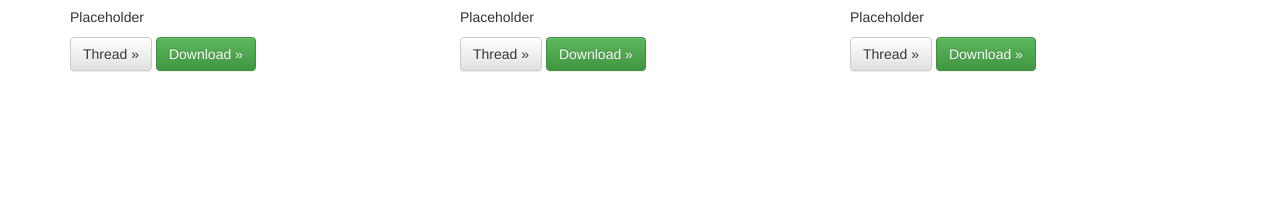
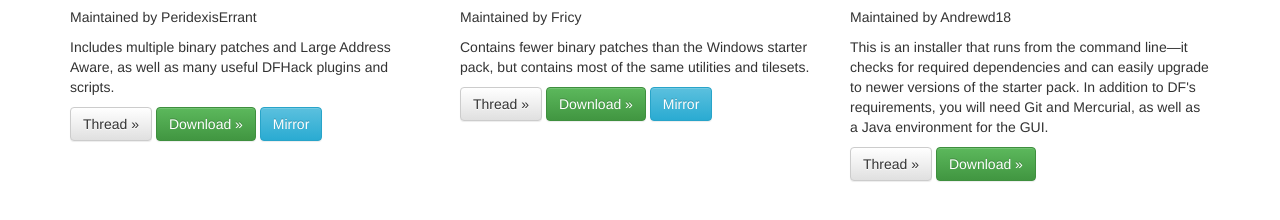
Before and after one commit to lethosor/df.org, a plain HTML site: page lnp.html in a window 1280 px wide. Shown: the part 226-446 px from the top of the page. Drawn offline with nearby package versions, Linux system fonts and the light colour scheme.

Commit message:
Add starter pack info and mirrors

```diff
--- a/lnp.html
+++ b/lnp.html
@@ -47,23 +47,28 @@
       <div class="row">
         <div class="col-md-4">
           <h2>Windows</h2>
-          <p>Placeholder</p>
+          <p>Maintained by PeridexisErrant</p>
+          <p>Includes multiple binary patches and Large Address Aware, as well as many useful DFHack plugins and scripts.</p>
           <p>
             <a class="btn btn-default" href="http://www.bay12forums.com/smf/index.php?topic=126076" role="button">Thread &raquo;</a>
             <a class="btn btn-success" href="http://dffd.wimbli.com/file.php?id=7622" role="button">Download &raquo;</a>
+            <a class="btn btn-info" href="https://www.dropbox.com/sh/74agv72ccbnqffi/C2-f5KyTUd" role="button">Mirror</a>
           </p>
         </div>
         <div class="col-md-4">
           <h2>Mac</h2>
-          <p>Placeholder</p>
+          <p>Maintained by Fricy</p>
+          <p>Contains fewer binary patches than the Windows starter pack, but contains most of the same utilities and tilesets.</p>
           <p>
             <a class="btn btn-default" href="http://www.bay12forums.com/smf/index.php?topic=128960" role="button">Thread &raquo;</a>
             <a class="btn btn-success" href="http://dffd.wimbli.com/file.php?id=7922" role="button">Download &raquo;</a>
+            <a class="btn btn-info" href="https://dl.dropboxusercontent.com/u/36491887/Macnewbie_0.8.4.dmg" role="button">Mirror</a>
           </p>
        </div>
         <div class="col-md-4">
           <h2>Linux</h2>
-          <p>Placeholder</p>
+          <p>Maintained by Andrewd18</p>
+          <p>This is an installer that runs from the command line&mdash;it checks for required dependencies and can easily upgrade to newer versions of the starter pack. In addition to DF's requirements, you will need Git and Mercurial, as well as a Java environment for the GUI.</p>
           <p>
             <a class="btn btn-default" href="http://www.bay12forums.com/smf/index.php?topic=130792" role="button">Thread &raquo;</a>
             <a class="btn btn-success" href="https://github.com/andrewd18/df-lnp-installer" role="button">Download &raquo;</a>
```
